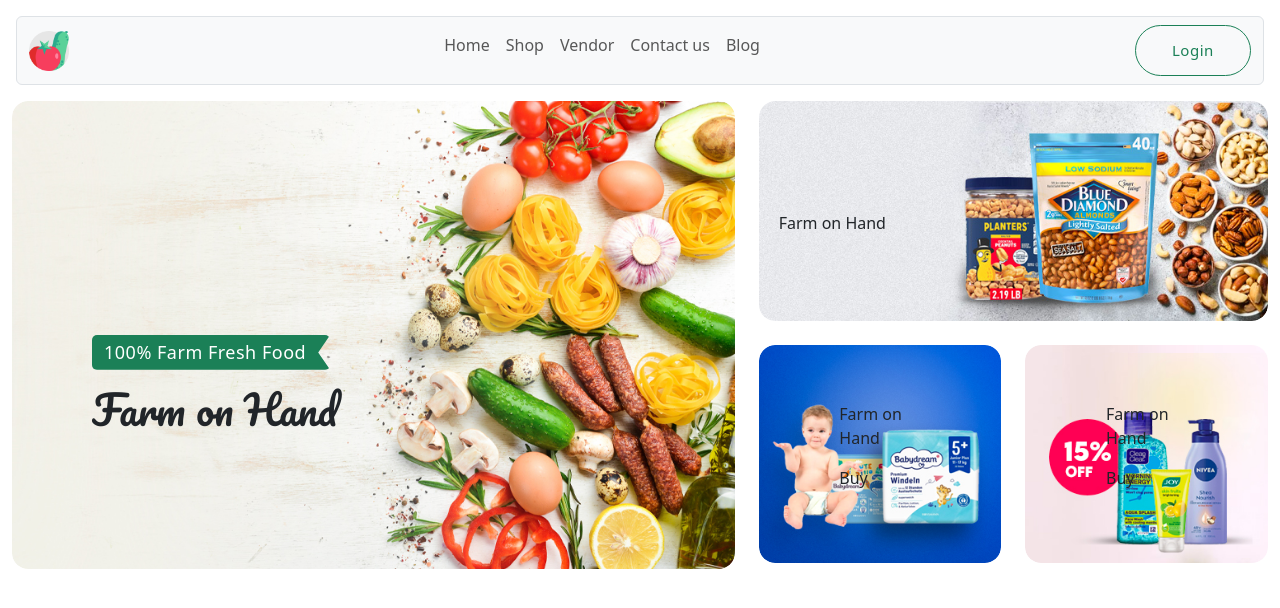
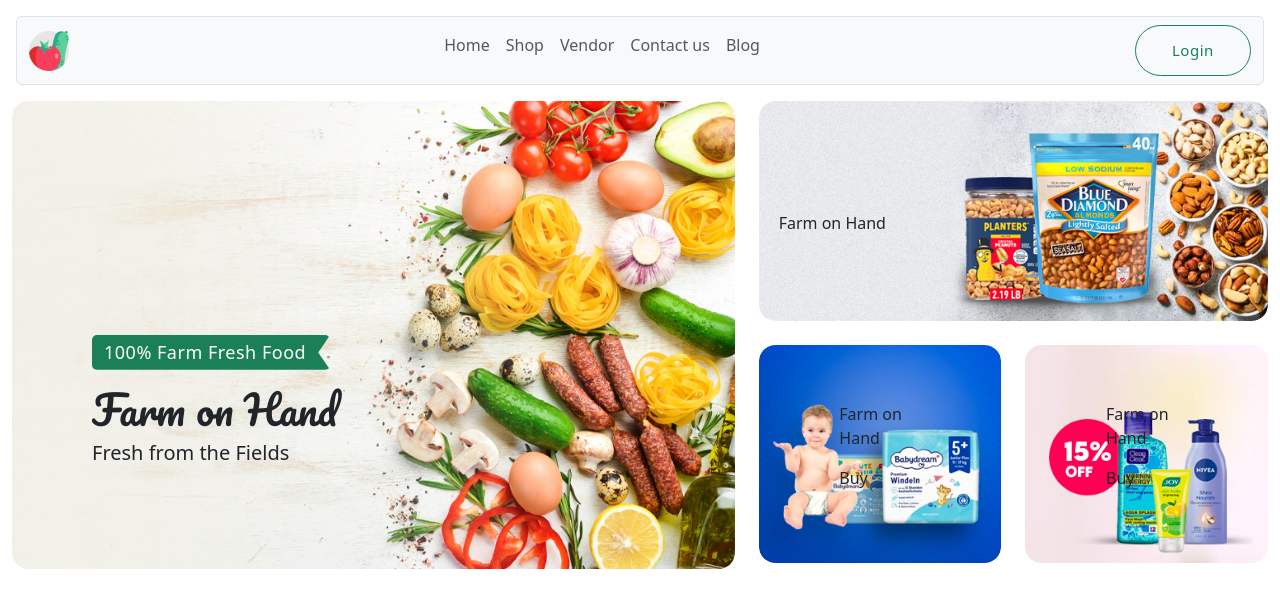
Before and after one commit to haquedot/F, a React (Vite) app: page /#/ in a window 1280 px wide. Shown: the top 608 px of the page. Built offline with nearby package versions, Linux system fonts and the light colour scheme.

Commit message:
something

```diff
--- a/src/components/HeroSection.jsx
+++ b/src/components/HeroSection.jsx
@@ -16,6 +16,7 @@
                                 <h1>
                                     Farm on Hand
                                 </h1>
+                                <h5>Fresh from the Fields</h5>
                             </div>
                         </Card>
                     </Col>
```
